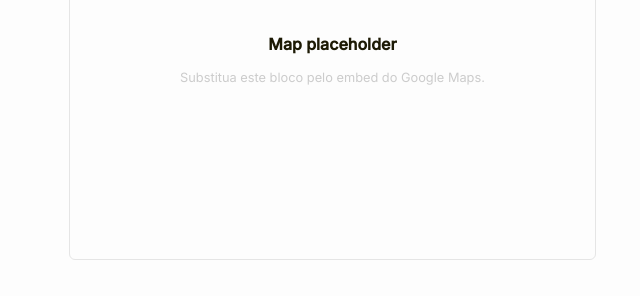
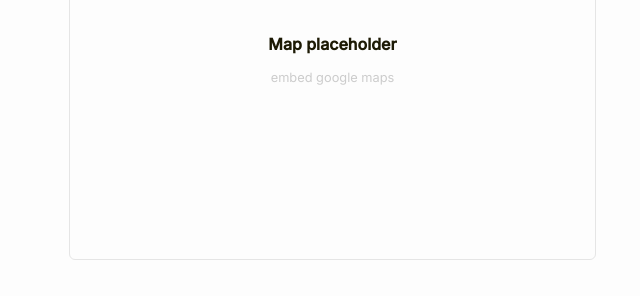
Before and after one commit to henriquepaduelim/Portfolio_Jack, a plain HTML site: page collaborate.html in a window 1280 px wide. Shown: the part 450-746 px from the top of the page, 20-660 px from the left. Drawn offline with nearby package versions, Linux system fonts and the light colour scheme.

Commit message:
maps placeholder text

```diff
--- a/collaborate.html
+++ b/collaborate.html
@@ -43,7 +43,7 @@
                     <div class="map-placeholder reveal-on-scroll">
                         <div class="map-fallback">
                             <strong>Map placeholder</strong>
-                            <span>Substitua este bloco pelo embed do Google Maps.</span>
+                            <span>embed google maps</span>
                         </div>
                     </div>
                     <div class="collaboration-info reveal-on-scroll">
```
Also changed, not shown: 1 other file.
